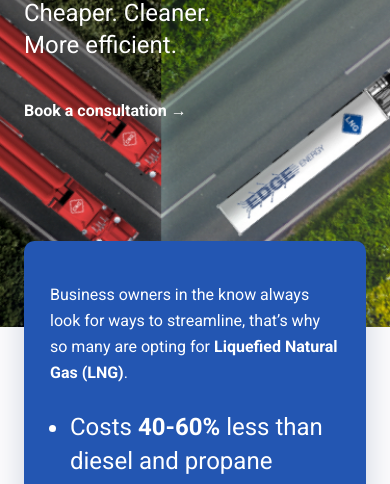
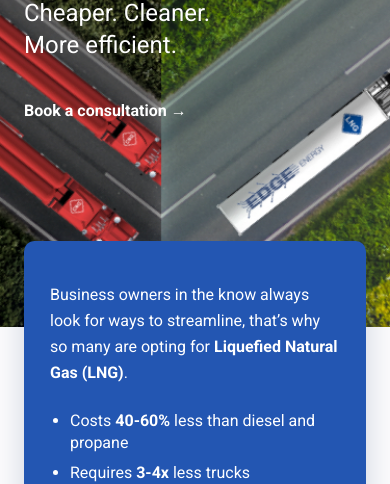
Before and after one commit to opuscule/lngfuture, an Eleventy site: page src/energysolution.njk in a window 390 px wide. Shown: the part 367-851 px from the top of the page. Built offline with nearby package versions, Linux system fonts and the light colour scheme; Eleventy itself is replaced by a stand-in of ours; files that its build step writes are made by us from their sources; a script that the page names is missing.

Commit message:
update list sizing for mobile

```diff
--- a/public/css/styles.css
+++ b/public/css/styles.css
@@ -161,6 +161,7 @@ footer { background-color: #FEFFFF; margin: 50px auto 20px; }
 	.sicontent p { font-size: 16px; line-height: 26px;}
 	.sicontent h3 { font-size: 24px; line-height:32px; }
 	.sibook { padding: 0 0 10px 0; }
+	.esSiteContentList li { font-size: 16px; line-height: 22px; }
 	.sllmIcon { width: 100px; }
 	.sllmContainer h1 { font-size: 24px; line-height: 28px; max-width: 100%; }
 	.sllmContainer.sllmContainerfr h1 { max-width: 100%; }
--- a/src/css/styles.css
+++ b/src/css/styles.css
@@ -161,6 +161,7 @@ footer { background-color: #FEFFFF; margin: 50px auto 20px; }
 	.sicontent p { font-size: 16px; line-height: 26px;}
 	.sicontent h3 { font-size: 24px; line-height:32px; }
 	.sibook { padding: 0 0 10px 0; }
+	.esSiteContentList li { font-size: 16px; line-height: 22px; }
 	.sllmIcon { width: 100px; }
 	.sllmContainer h1 { font-size: 24px; line-height: 28px; max-width: 100%; }
 	.sllmContainer.sllmContainerfr h1 { max-width: 100%; }
```
